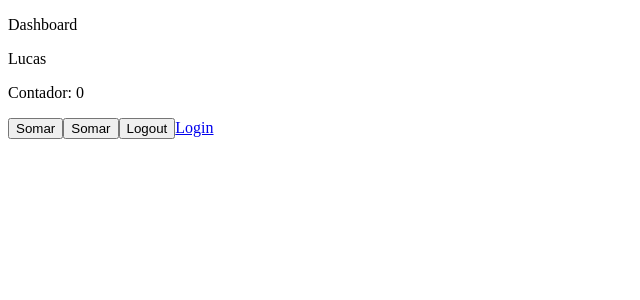
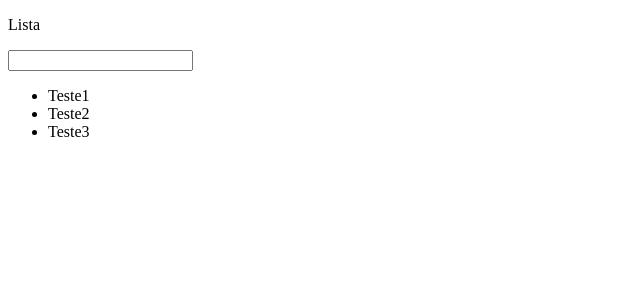
Before and after one commit to costadr/react-typescript-curso, a React (Create React App) app: page /pagina-inicial in a window 1280 px wide. Shown: the top 300 px of the page, without its empty margins (0-640 px from the left). Built offline with nearby package versions, Linux system fonts and the light colour scheme.

Commit message:
working with lists

```diff
--- a/src/app/pages/dashboard/Dashboard.tsx
+++ b/src/app/pages/dashboard/Dashboard.tsx
@@ -1,25 +1,39 @@
-import { useRef } from "react";
-import { Link } from "react-router-dom"
-import { useUsuarioLogado } from "../../shared/hooks";
+import { useCallback, useState } from "react"
 
 export const Dashboard = () => {
-  const counterRef = useRef({ counter: 0 });
 
-  const { nomeDoUsuario, logout } = useUsuarioLogado();
+  const [lista, setLista] = useState<string[]>(['Teste1', 'Teste2', 'Teste3']);
+
+  const handleInputKeyDown: React.KeyboardEventHandler<HTMLInputElement> = useCallback((e) => {
+    if (e.key === 'Enter') {
+      if (e.currentTarget.value.trim().length === 0) return;
+
+      const value = e.currentTarget.value;
+      e.currentTarget.value = '';
+
+      setLista((oldLista) => {
+
+        if (oldLista.includes(value)) return oldLista;
+
+        return [...oldLista, value];
+      });
+    }
+  }, []);
 
   return (
     <div>
-      <p>Dashboard</p>
-      <p>{ nomeDoUsuario }</p>
+      <p>Lista</p>
 
-      <p>Contador: {counterRef.current.counter}</p>
+      <input
+        type="text"
+        onKeyDown={handleInputKeyDown}
+      />
 
-      <button onClick={() => counterRef.current.counter++}>Somar</button>
-      <button onClick={() => console.log(counterRef.current.counter++)}>Somar</button>
-
-      <button onClick={logout}>Logout</button>
-
-      <Link to="/entrar">Login</Link>
+      <ul>
+        {lista.map((value, index) => {
+          return <li key={index}>{value}</li>;
+        })}
+      </ul>
     </div>
   )
 }
```
